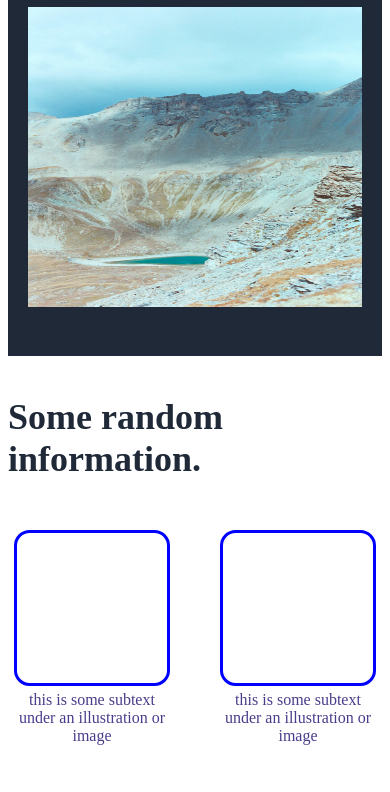
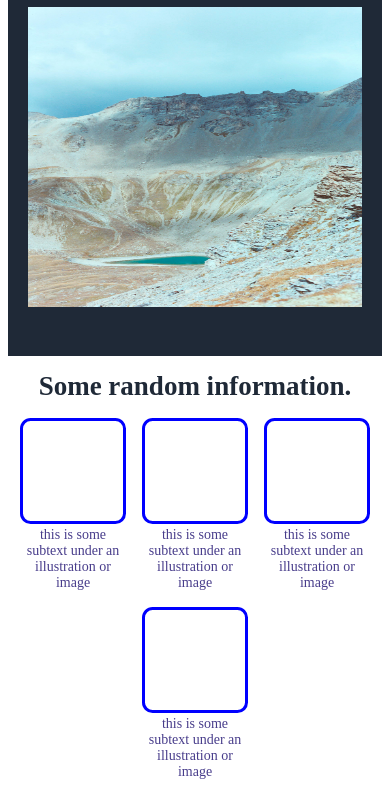
Before and after one commit to SaffetGokcenSen/odin_landing_page_project, a plain HTML site: page index.html in a window 390 px wide. Shown: the part 308-1100 px from the top of the page. Drawn offline with Linux system fonts and the light colour scheme.

Commit message:
added css styling for the information part variable with the screen sizes of mobile and large

```diff
--- a/css/styles.css
+++ b/css/styles.css
@@ -109,6 +109,48 @@ header {
     height: 300px;
 }
 
+.information-part {
+    flex: 1 0 0;
+    display: flex;
+    flex-direction: column;
+}
+
+.information-title {
+    font-size: 36px;
+    font-weight: 800;
+    color: #1F2937;
+    display: flex;
+    justify-content: center;
+    align-items: center;
+}
+
+.illustration-part {
+    display: flex;
+    flex-wrap: wrap;
+    justify-content: center;
+    align-items: center;
+}
+
+.captioned-illustration {
+    display: flex;
+    flex: 0 1 0;
+    flex-direction: column;
+    justify-content: center;
+    align-items: center;
+}
+
+.illustration {
+    border: 3px solid blue;
+    border-radius: 10%;
+    height: 150px;
+    width: 150px;
+}
+
+.caption {
+    color: darkslateblue;
+    text-align: center;
+}
+
 @media only screen and (min-width: 1200px){
     header {
         padding-left: 200px;
@@ -145,6 +187,29 @@ header {
     .header-body-image {
         margin-left: 40px;
         /*Photo by <a href="https://unsplash.com/@laurenceziegler?utm_source=unsplash&utm_medium=referral&utm_content=creditCopyText">Laurence Ziegler</a> on <a href="https://unsplash.com/?utm_source=unsplash&utm_medium=referral&utm_content=creditCopyText">Unsplash</a>*/
+    }
+
+    .information-part {
+        margin-top: 40px;
+        margin-bottom: 100px;
+    }
+
+    .information-title {
+        font-size: 36px;
+    }
+
+    .illustration-part {
+        gap: 50px;
+        margin-top: 50px;
+    }
+
+    .illustration {
+        height: 150px;
+        width: 150px;
+    }
+
+    .caption {
+        margin-top: 5px;
     }
 }
 
@@ -186,53 +251,30 @@ header {
         flex: 2 1 0;
         /*Photo by <a href="https://unsplash.com/@laurenceziegler?utm_source=unsplash&utm_medium=referral&utm_content=creditCopyText">Laurence Ziegler</a> on <a href="https://unsplash.com/?utm_source=unsplash&utm_medium=referral&utm_content=creditCopyText">Unsplash</a>*/
     }
-}
 
     .information-part {
-    flex: 1 0 0;
-    margin-top: 40px;
-    display: flex;
-    flex-direction: column;
-    margin-bottom: 100px;
+        margin-top: 15px;
+        margin-bottom: 35px;
     }
 
     .information-title {
-    font-size: 36px;
-    font-weight: 800;
-    color: #1F2937;
-    display: flex;
-    justify-content: center;
-    align-items: center;
+        font-size: 27px;
     }
 
     .illustration-part {
-    display: flex;
-    flex-wrap: wrap;
-    justify-content: center;
-    align-items: center;
-    gap: 50px;
-    margin-top: 50px;
-}
-
-.captioned-illustration {
-    display: flex;
-    flex: 0 1 0;
-    flex-direction: column;
-    justify-content: center;
-    align-items: center;
+        gap: 16px;
+        margin-top: 16px;
     }
 
     .illustration {
-    border: 3px solid blue;
-    border-radius: 10%;
-    height: 150px;
-    width: 150px;
+        height: 100px;
+        width: 100px;
     }
 
     .caption {
-    color: darkslateblue;
-    text-align: center;
-    margin-top: 5px;
+        margin-top: 3px;
+        font-size: 14px;
+    }
 }
 
 .quote-part {
```
Lines whose indentation alone changed are shown as unchanged.
